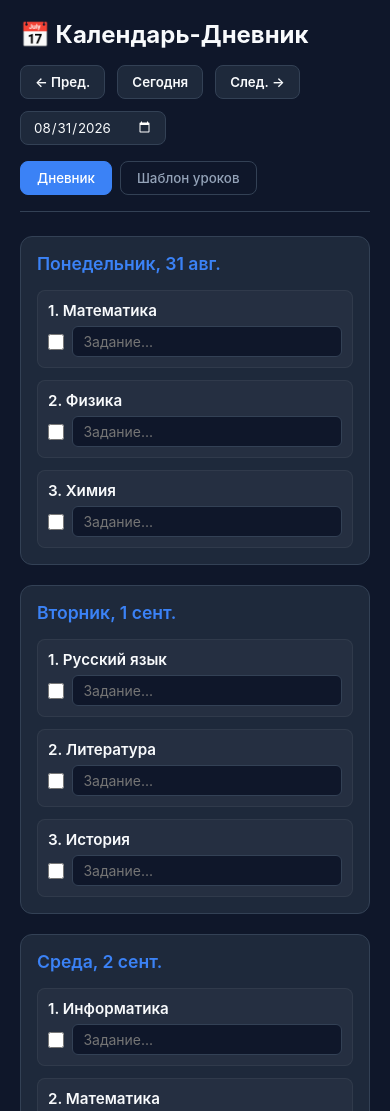
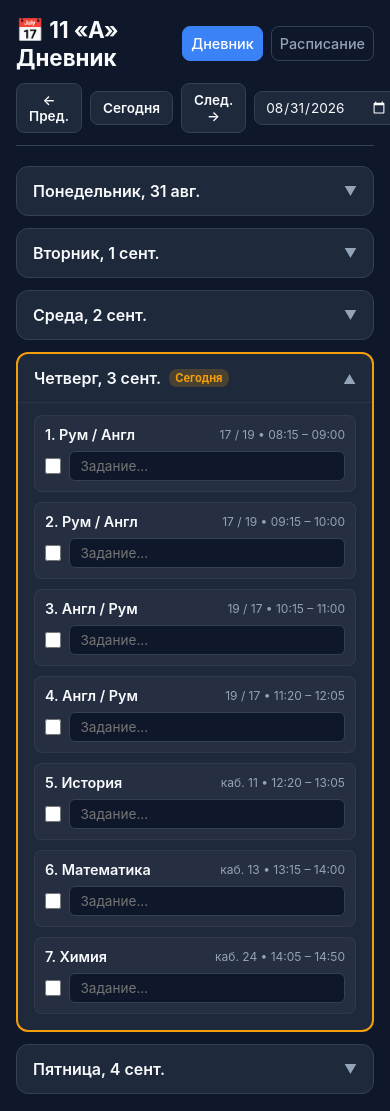
Before and after one commit to alekscripai-lab/html-starter, a website: page diary/index.html in a window 390 px wide. Shown: the top 1111 px of the page. Drawn offline with Linux system fonts and the light colour scheme.

Commit message:
Refactor diary index.html for improved layout
Refactor HTML structure and styles for diary application, including updates to layout, padding, and responsive design. Replace grid layout with accordion for better usability.

```diff
--- a/diary/index.html
+++ b/diary/index.html
@@ -5,7 +5,6 @@
   <meta name="viewport" content="width=device-width, initial-scale=1.0">
   <title>Школьный Календарь-Дневник</title>
 
-  <!-- PWA и мета-теги -->
   <link rel="manifest" href="manifest.json">
   <meta name="theme-color" content="#0f172a">
   <meta name="apple-mobile-web-app-capable" content="yes">
@@ -23,6 +22,8 @@
       --border: #334155;
       --completed: #10b981;
       --today-border: #f59e0b;
+      --active-hw-border: #10b981;
+      --active-hw-bg: rgba(16, 185, 129, 0.08);
     }
 
     * {
@@ -35,42 +36,47 @@
     body {
       background-color: var(--bg);
       color: var(--text);
-      padding: 20px;
-      max-width: 1200px;
+      padding: 16px;
+      max-width: 800px;
       margin: 0 auto;
     }
 
     header {
       display: flex;
-      flex-wrap: wrap;
-      justify-content: space-between;
-      align-items: center;
-      gap: 16px;
-      margin-bottom: 24px;
-      padding-bottom: 16px;
+      flex-direction: column;
+      gap: 12px;
+      margin-bottom: 20px;
+      padding-bottom: 12px;
       border-bottom: 1px solid var(--border);
     }
 
+    .header-top {
+      display: flex;
+      justify-content: space-between;
+      align-items: center;
+    }
+
     h1 {
-      font-size: 1.5rem;
+      font-size: 1.4rem;
       font-weight: 700;
     }
 
     .controls {
       display: flex;
       align-items: center;
-      gap: 12px;
-      flex-wrap: wrap;
+      justify-content: space-between;
+      gap: 8px;
     }
 
     .nav-btn {
       background: var(--card-bg);
       border: 1px solid var(--border);
       color: var(--text);
-      padding: 8px 14px;
+      padding: 8px 12px;
       border-radius: 8px;
       cursor: pointer;
       font-weight: 600;
+      font-size: 0.85rem;
     }
 
     .nav-btn:hover {
@@ -82,10 +88,11 @@
       background: var(--card-bg);
       border: 1px solid var(--border);
       color: var(--text);
-      padding: 7px 12px;
+      padding: 7px 10px;
       border-radius: 8px;
       outline: none;
       color-scheme: dark;
+      font-size: 0.85rem;
     }
 
     .tabs {
@@ -94,13 +101,16 @@
     }
 
     .tab-btn {
+      flex: 1;
       background: transparent;
       border: 1px solid var(--border);
       color: var(--text-muted);
-      padding: 8px 16px;
+      padding: 8px;
       border-radius: 8px;
       cursor: pointer;
       font-weight: 500;
+      font-size: 0.9rem;
+      text-align: center;
     }
 
     .tab-btn.active {
@@ -117,51 +127,99 @@
       display: block;
     }
 
-    .grid-days {
-      display: grid;
-      grid-template-columns: repeat(auto-fit, minmax(320px, 1fr));
-      gap: 20px;
+    .days-accordion {
+      display: flex;
+      flex-direction: column;
+      gap: 12px;
     }
 
     .card {
       background: var(--card-bg);
       border: 1px solid var(--border);
       border-radius: 12px;
-      padding: 16px;
-      position: relative;
+      overflow: hidden;
+      transition: border-color 0.2s, background-color 0.2s;
     }
 
     .card.is-today {
       border: 2px solid var(--today-border);
     }
 
-    .card-title {
-      font-size: 1.1rem;
-      font-weight: 600;
-      margin-bottom: 16px;
-      color: var(--accent);
+    .card.has-hw {
+      border-color: var(--active-hw-border);
+      background-color: var(--active-hw-bg);
+    }
+
+    .card.is-today.has-hw {
+      border-color: var(--today-border);
+    }
+
+    .card-header {
+      padding: 14px 16px;
+      cursor: pointer;
       display: flex;
       justify-content: space-between;
       align-items: center;
+      user-select: none;
     }
 
-    .card.is-today .card-title {
-      color: var(--today-border);
+    .card-title-left {
+      display: flex;
+      align-items: center;
+      gap: 8px;
+      font-weight: 600;
+      font-size: 1rem;
+    }
+
+    .card-title-right {
+      display: flex;
+      align-items: center;
+      gap: 8px;
     }
 
     .today-badge {
-      font-size: 0.75rem;
+      font-size: 0.7rem;
       background: rgba(245, 158, 11, 0.2);
       color: var(--today-border);
+      padding: 2px 6px;
+      border-radius: 8px;
+      font-weight: bold;
+    }
+
+    .hw-badge {
+      font-size: 0.75rem;
+      background: rgba(16, 185, 129, 0.2);
+      color: var(--completed);
       padding: 2px 8px;
       border-radius: 12px;
-      font-weight: bold;
+      font-weight: 600;
+    }
+
+    .arrow-icon {
+      transition: transform 0.3s ease;
+      font-size: 0.8rem;
+      color: var(--text-muted);
+    }
+
+    .card.open .arrow-icon {
+      transform: rotate(180deg);
+    }
+
+    .card-body {
+      display: none;
+      padding: 0 16px 16px 16px;
+      border-top: 1px solid rgba(255, 255, 255, 0.05);
+    }
+
+    .card.open .card-body {
+      display: block;
     }
 
     .item-list {
       display: flex;
       flex-direction: column;
-      gap: 12px;
+      gap: 10px;
+      margin-top: 12px;
     }
 
     .lesson-item {
@@ -175,14 +233,24 @@
     }
 
     .lesson-header {
+      display: flex;
+      justify-content: space-between;
+      align-items: center;
       font-weight: 600;
-      font-size: 0.95rem;
+      font-size: 0.9rem;
+    }
+
+    .lesson-meta {
+      font-size: 0.75rem;
+      color: var(--text-muted);
+      font-weight: normal;
     }
 
     .hw-container {
       display: flex;
       align-items: center;
       gap: 8px;
+      margin-top: 2px;
     }
 
     .hw-input {
@@ -192,7 +260,7 @@
       color: var(--text);
       padding: 6px 10px;
       border-radius: 6px;
-      font-size: 0.875rem;
+      font-size: 0.85rem;
     }
 
     .hw-input:focus {
@@ -217,6 +285,11 @@
       display: flex;
       gap: 8px;
       margin-bottom: 8px;
+      align-items: center;
+    }
+
+    .schedule-input-group input {
+      font-size: 0.8rem;
     }
 
     .btn {
@@ -235,6 +308,7 @@
 
     .btn-danger {
       background: #ef4444;
+      padding: 6px 10px;
     }
 
     .btn-danger:hover {
@@ -245,7 +319,13 @@
 <body>
 
   <header>
-    <h1>📅 Календарь-Дневник</h1>
+    <div class="header-top">
+      <h1>📅 11 «А» Дневник</h1>
+      <div class="tabs">
+        <button class="tab-btn active" onclick="switchTab('homework')">Дневник</button>
+        <button class="tab-btn" onclick="switchTab('schedule')">Расписание</button>
+      </div>
+    </div>
 
     <div class="controls">
       <button class="nav-btn" onclick="changeWeek(-1)">← Пред.</button>
@@ -253,41 +333,87 @@
       <button class="nav-btn" onclick="changeWeek(1)">След. →</button>
       <input type="date" id="datePicker" class="date-picker" onchange="jumpToDate(this.value)">
     </div>
-
-    <div class="tabs">
-      <button class="tab-btn active" onclick="switchTab('homework')">Дневник</button>
-      <button class="tab-btn" onclick="switchTab('schedule')">Шаблон уроков</button>
-    </div>
   </header>
 
-  <!-- Вкладка: Дневник с датами -->
+  <!-- Вкладка: Дневник с раскрывающимися днями -->
   <main id="homework-view" class="view active">
-    <div class="grid-days" id="homework-grid"></div>
+    <div class="days-accordion" id="homework-grid"></div>
   </main>
 
-  <!-- Вкладка: Редактирование общего расписания -->
+  <!-- Вкладка: Шаблон расписания -->
   <main id="schedule-view" class="view">
-    <div class="grid-days" id="schedule-grid"></div>
+    <div class="days-accordion" id="schedule-grid"></div>
   </main>
 
   <script>
     const WEEKDAYS = ['Понедельник', 'Вторник', 'Среда', 'Четверг', 'Пятница'];
-    let currentMonday = getMonday(new Date());
 
-    // Базовый шаблон уроков по дням недели
-    let scheduleTemplate = JSON.parse(localStorage.getItem('diary_schedule_template')) || {
-      0: ['Математика', 'Физика', 'Химия'],
-      1: ['Русский язык', 'Литература', 'История'],
-      2: ['Информатика', 'Математика', 'Английский'],
-      3: ['Биология', 'География', 'Физкультура'],
-      4: ['Математика', 'Физика', 'Обществознание']
+    // Стандартное расписание звонков
+    const TIMES = [
+      '08:15 – 09:00',
+      '09:15 – 10:00',
+      '10:15 – 11:00',
+      '11:20 – 12:05',
+      '12:20 – 13:05',
+      '13:15 – 14:00',
+      '14:05 – 14:50'
+    ];
+
+    // Базовое расписание 11 «А» класса по умолчанию
+    const DEFAULT_SCHEDULE = {
+      0: [
+        { name: 'Информатика', room: 'каб. 13' },
+        { name: 'Информатика', room: 'каб. 13' },
+        { name: 'Русский язык', room: 'каб. 27' },
+        { name: 'Русский язык', room: 'каб. 27' },
+        { name: 'Рум / Англ', room: '17 / 19' },
+        { name: 'Англ / Рум', room: '19 / 17' },
+        { name: 'География', room: 'каб. 18' }
+      ],
+      1: [
+        { name: 'Рум / Англ', room: '17 / 19' },
+        { name: 'Англ / Рум', room: '19 / 17' },
+        { name: 'Математика', room: 'каб. 22' },
+        { name: 'Химия', room: 'каб. 24' },
+        { name: 'Русский язык', room: 'каб. 27' },
+        { name: 'История', room: 'каб. 11' },
+        { name: 'История', room: 'каб. 11' }
+      ],
+      2: [
+        { name: 'Разв. личн.', room: 'каб. 26' },
+        { name: 'Математика', room: 'каб. 24' },
+        { name: 'География', room: 'каб. 18' },
+        { name: 'Биология', room: 'каб. 20' },
+        { name: 'Физ. восп.', room: 'с/зал' },
+        { name: 'Физика', room: 'каб. 23' },
+        { name: 'Курс по выбору', room: 'каб. 26' }
+      ],
+      3: [
+        { name: 'Рум / Англ', room: '17 / 19' },
+        { name: 'Рум / Англ', room: '17 / 19' },
+        { name: 'Англ / Рум', room: '19 / 17' },
+        { name: 'Англ / Рум', room: '19 / 17' },
+        { name: 'История', room: 'каб. 11' },
+        { name: 'Математика', room: 'каб. 13' },
+        { name: 'Химия', room: 'каб. 24' }
+      ],
+      4: [
+        { name: 'Гражд. восп.', room: 'каб. 18' },
+        { name: 'Русский язык', room: 'каб. 27' },
+        { name: 'Физ. восп.', room: 'с/зал' },
+        { name: 'Математика', room: 'каб. 18' },
+        { name: 'Физика', room: 'каб. 23' },
+        { name: 'Биология', room: 'каб. 20' }
+      ]
     };
 
-    // ДЗ, привязанное к конкретным датам (Формат ключа: YYYY-MM-DD_lessonIndex)
+    let currentMonday = getMonday(new Date());
+    let scheduleTemplate = JSON.parse(localStorage.getItem('diary_schedule_11a')) || DEFAULT_SCHEDULE;
     let homework = JSON.parse(localStorage.getItem('diary_hw_dates')) || {};
+    let openCards = {}; // Хранит состояние открыта/закрыта плашка дня
 
     function saveData() {
-      localStorage.setItem('diary_schedule_template', JSON.stringify(scheduleTemplate));
+      localStorage.setItem('diary_schedule_11a', JSON.stringify(scheduleTemplate));
       localStorage.setItem('diary_hw_dates', JSON.stringify(homework));
     }
 
@@ -308,17 +434,20 @@
 
     function changeWeek(direction) {
       currentMonday.setDate(currentMonday.getDate() + (direction * 7));
+      openCards = {}; // Сбросить развернутые дни при смене недели
       renderHomework();
     }
 
     function goToday() {
       currentMonday = getMonday(new Date());
+      openCards = {};
       renderHomework();
     }
 
     function jumpToDate(dateStr) {
       if (!dateStr) return;
       currentMonday = getMonday(new Date(dateStr));
+      openCards = {};
       renderHomework();
     }
 
@@ -337,10 +466,14 @@
       }
     }
 
+    function toggleCard(dateKey) {
+      openCards[dateKey] = !openCards[dateKey];
+      renderHomework();
+    }
+
     function renderHomework() {
       const container = document.getElementById('homework-grid');
       container.innerHTML = '';
-
       const todayStr = formatDateKey(new Date());
 
       for (let i = 0; i < 5; i++) {
@@ -350,17 +483,32 @@
         const dateKey = formatDateKey(dayDate);
         const isToday = dateKey === todayStr;
 
-        const card = document.createElement('div');
-        card.className = `card ${isToday ? 'is-today' : ''}`;
+        // По умолчанию раскрыт текущий день
+        if (openCards[dateKey] === undefined) {
+          openCards[dateKey] = isToday;
+        }
 
-        const subjects = scheduleTemplate[i] || [];
-        let lessonsList = subjects.map((subject, idx) => {
+        const lessons = scheduleTemplate[i] || [];
+        let activeHwCount = 0;
+
+        let lessonsList = lessons.map((lesson, idx) => {
           const hwKey = `${dateKey}_${idx}`;
           const hwData = homework[hwKey] || { text: '', done: false };
 
+          if (hwData.text.trim().length > 0 && !hwData.done) {
+            activeHwCount++;
+          }
+
+          const lessonName = typeof lesson === 'string' ? lesson : lesson.name;
+          const lessonRoom = typeof lesson === 'object' && lesson.room ? lesson.room : '';
+          const timeText = TIMES[idx] || '';
+
           return `
             <div class="lesson-item ${hwData.done ? 'done' : ''}">
-              <div class="lesson-header">${idx + 1}. ${escapeHtml(subject)}</div>
+              <div class="lesson-header">
+                <span>${idx + 1}. ${escapeHtml(lessonName)}</span>
+                <span class="lesson-meta">${lessonRoom} ${timeText ? '• ' + timeText : ''}</span>
+              </div>
               <div class="hw-container">
                 <input type="checkbox" class="checkbox" ${hwData.done ? 'checked' : ''}
                   onchange="toggleDone('${hwKey}', this.checked)">
@@ -371,17 +519,30 @@
           `;
         }).join('');
 
+        const hasHw = activeHwCount > 0;
+        const isOpen = openCards[dateKey];
+
+        const card = document.createElement('div');
+        card.className = `card ${isToday ? 'is-today' : ''} ${hasHw ? 'has-hw' : ''} ${isOpen ? 'open' : ''}`;
+
         card.innerHTML = `
-          <div class="card-title">
+          <div class="card-header" onclick="toggleCard('${dateKey}')">
+            <div class="card-title-left">
               <span>${WEEKDAYS[i]}, ${formatDateDisplay(dayDate)}</span>
               ${isToday ? '<span class="today-badge">Сегодня</span>' : ''}
             </div>
+            <div class="card-title-right">
+              ${hasHw ? `<span class="hw-badge">Задано: ${activeHwCount}</span>` : ''}
+              <span class="arrow-icon">▼</span>
+            </div>
+          </div>
+          <div class="card-body">
             <div class="item-list">${lessonsList || '<span style="color:var(--text-muted)">Уроков нет</span>'}</div>
+          </div>
         `;
         container.appendChild(card);
       }
 
-      // Синхронизация поля с выбором даты
       document.getElementById('datePicker').value = formatDateKey(currentMonday);
     }
 
@@ -391,21 +552,33 @@
 
       WEEKDAYS.forEach((dayName, dayIndex) => {
         const card = document.createElement('div');
-        card.className = 'card';
+        card.className = 'card open';
 
         const lessons = scheduleTemplate[dayIndex] || [];
-        let listHtml = lessons.map((subject, idx) => `
+        let listHtml = lessons.map((lesson, idx) => {
+          const name = typeof lesson === 'string' ? lesson : lesson.name;
+          const room = typeof lesson === 'object' && lesson.room ? lesson.room : '';
+
+          return `
             <div class="schedule-input-group">
-            <input type="text" class="hw-input" value="${escapeHtml(subject)}"
-              onchange="updateSubjectTemplate(${dayIndex}, ${idx}, this.value)">
+              <span style="font-size:0.8rem; color:var(--text-muted); width:20px;">${idx + 1}.</span>
+              <input type="text" class="hw-input" placeholder="Предмет" value="${escapeHtml(name)}"
+                onchange="updateSubjectTemplate(${dayIndex}, ${idx}, 'name', this.value)">
+              <input type="text" class="hw-input" style="width:90px;" placeholder="Кабинет" value="${escapeHtml(room)}"
+                onchange="updateSubjectTemplate(${dayIndex}, ${idx}, 'room', this.value)">
               <button class="btn btn-danger" onclick="removeSubjectTemplate(${dayIndex}, ${idx})">✕</button>
             </div>
-        `).join('');
+          `;
+        }).join('');
 
         card.innerHTML = `
-          <div class="card-title">${dayName}</div>
+          <div class="card-header">
+            <div class="card-title-left">${dayName}</div>
+          </div>
+          <div class="card-body">
             <div class="item-list">${listHtml}</div>
             <button class="btn" style="margin-top: 12px; width: 100%;" onclick="addSubjectTemplate(${dayIndex})">+ Добавить урок</button>
+          </div>
         `;
         container.appendChild(card);
       });
@@ -415,6 +588,7 @@
       if (!homework[key]) homework[key] = { text: '', done: false };
       homework[key].text = text;
       saveData();
+      renderHomework();
     }
 
     function toggleDone(key, done) {
@@ -424,14 +598,17 @@
       renderHomework();
     }
 
-    function updateSubjectTemplate(dayIndex, lessonIndex, value) {
-      scheduleTemplate[dayIndex][lessonIndex] = value;
+    function updateSubjectTemplate(dayIndex, lessonIndex, field, value) {
+      if (typeof scheduleTemplate[dayIndex][lessonIndex] === 'string') {
+        scheduleTemplate[dayIndex][lessonIndex] = { name: scheduleTemplate[dayIndex][lessonIndex], room: '' };
+      }
+      scheduleTemplate[dayIndex][lessonIndex][field] = value;
       saveData();
     }
 
     function addSubjectTemplate(dayIndex) {
       if (!scheduleTemplate[dayIndex]) scheduleTemplate[dayIndex] = [];
-      scheduleTemplate[dayIndex].push('Новый предмет');
+      scheduleTemplate[dayIndex].push({ name: 'Новый предмет', room: '' });
       saveData();
       renderSchedule();
     }
@@ -443,17 +620,14 @@
     }
 
     function escapeHtml(str) {
-      return str.replace(/[&<>"']/g, m => ({ '&': '&amp;', '<': '&lt;', '>': '&gt;', '"': '&quot;', "'": '&#39;' }[m]));
+      return (str || '').replace(/[&<>"']/g, m => ({ '&': '&amp;', '<': '&lt;', '>': '&gt;', '"': '&quot;', "'": '&#39;' }[m]));
     }
 
     renderHomework();
 
-    // Регистрация PWA Service Worker
     if ('serviceWorker' in navigator) {
       window.addEventListener('load', () => {
-        navigator.serviceWorker.register('./sw.js')
-          .then(reg => console.log('Service Worker зарегистрирован', reg))
-          .catch(err => console.log('Ошибка регистрации SW', err));
+        navigator.serviceWorker.register('./sw.js').catch(err => console.log('SW error', err));
       });
     }
   </script>
```
Lines whose indentation alone changed are shown as unchanged.
